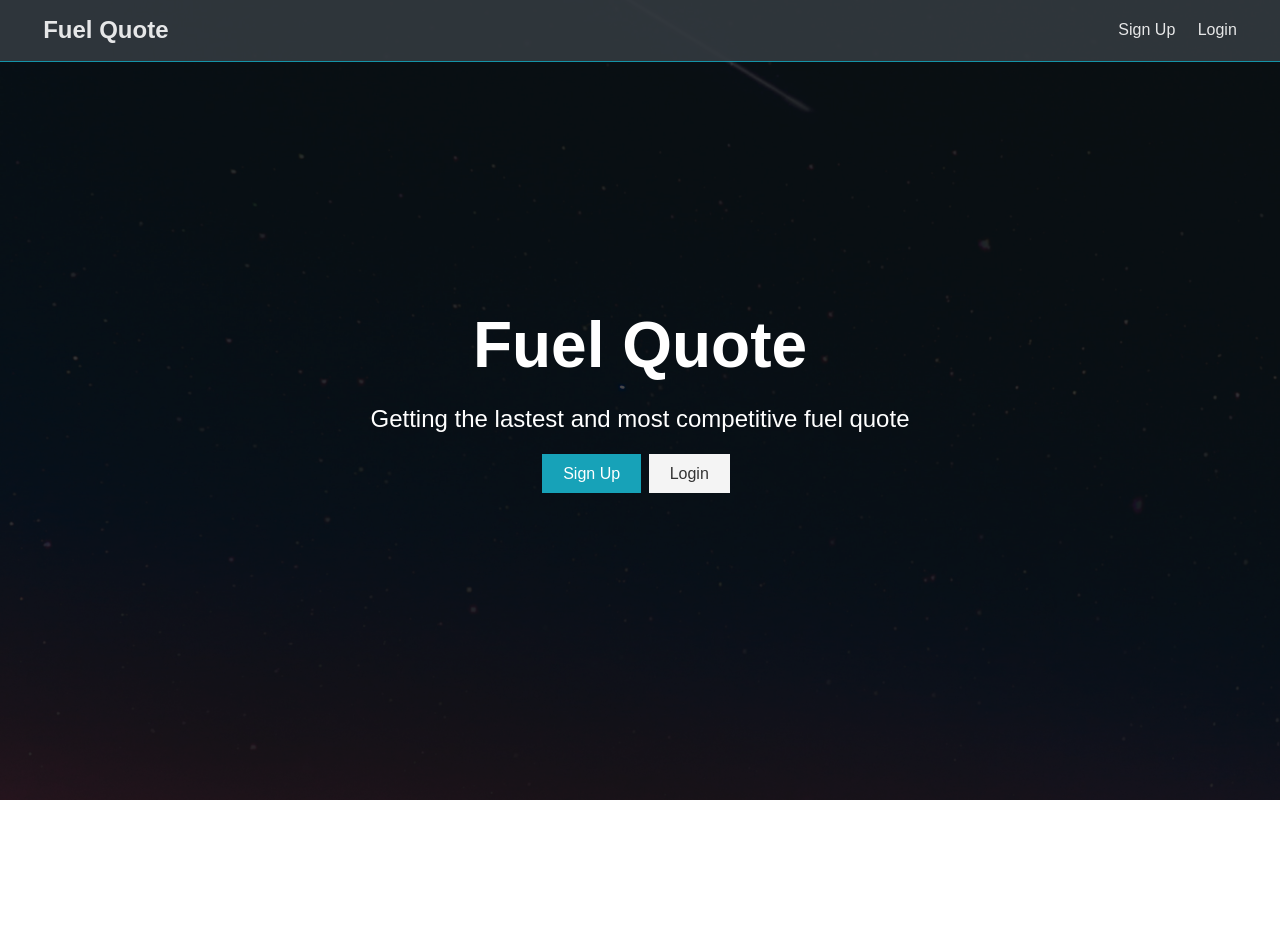
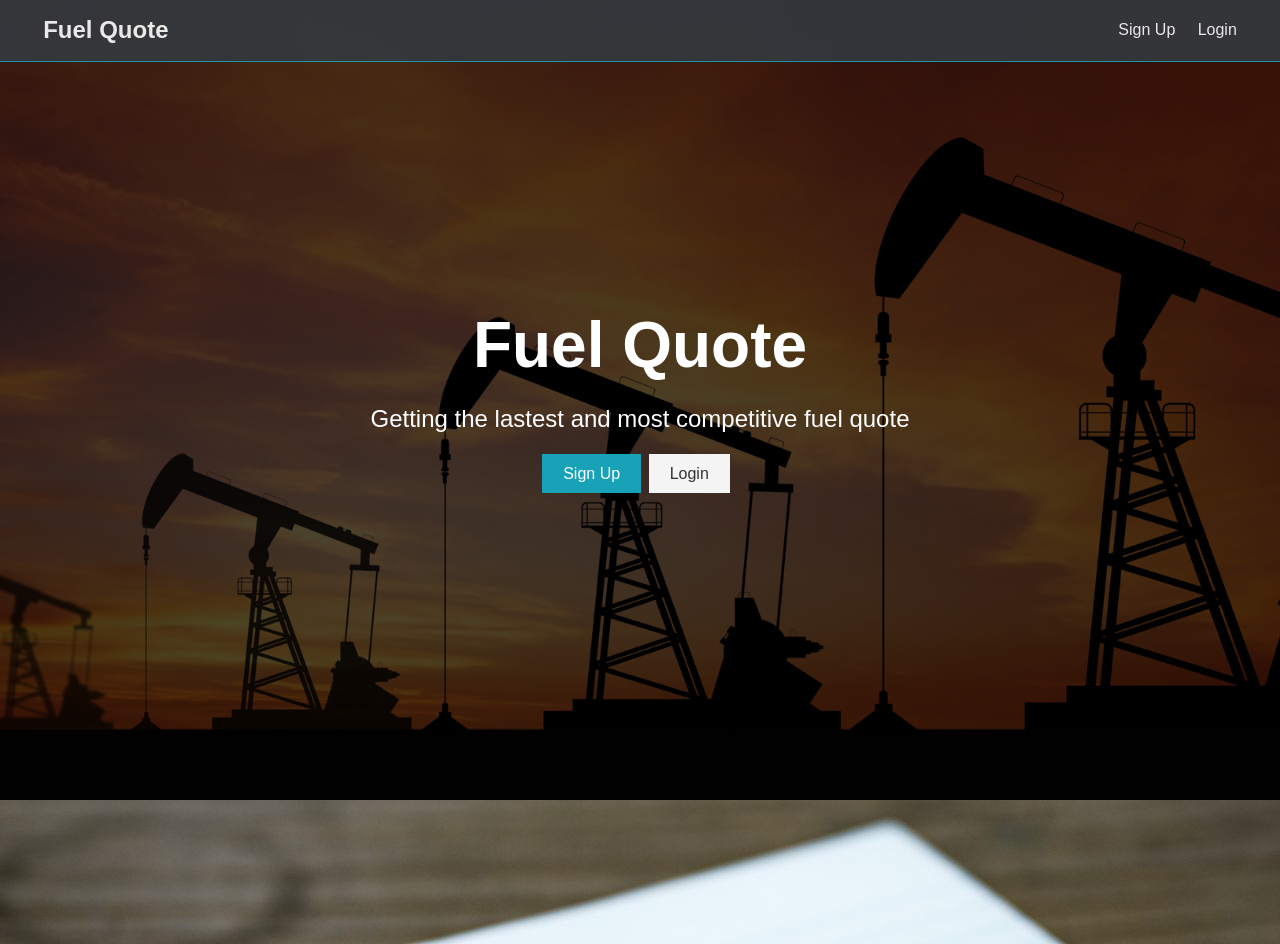
Before and after one commit to ShouchuangZhu/Software-design-project, a React (Create React App) app in the folder frontend/: page / in a window 1280 px wide. Built offline with nearby package versions, Linux system fonts and the light colour scheme; no server answers.

Commit message:
background
add background to main page

```diff
--- a/frontend/src/App.css
+++ b/frontend/src/App.css
@@ -333,7 +333,7 @@
   /* Landing Page */
   .landing {
     position: relative;
-    background: url('../src/img/showcase.jpg') no-repeat center center/cover;
+    background: url('../src/img/quote.jpg') no-repeat center center/cover;
     height: 100vh;
   }
 
--- a/frontend/src/components/dashboard/DashboardAction.js
+++ b/frontend/src/components/dashboard/DashboardAction.js
@@ -9,7 +9,7 @@ const DashboardAction = () => {
         <Link to='/quote' className="btn btn-light"
           ><i className="fab fa-black-tie text-primary"></i> Request a Quote</Link>
         <Link to='/history' className="btn btn-light"
-          ><i className="fab fa-black-tie text-primary"></i> Quote History</Link>
+          ><i className="fas fa-file-alt text-primary"></i> Quote History</Link>
 
       </div>
     )
--- a/frontend/src/components/profile-form/EditProfile.js
+++ b/frontend/src/components/profile-form/EditProfile.js
@@ -3,6 +3,7 @@ import { Link, withRouter } from 'react-router-dom'
 import PropTypes from 'prop-types'
 import { connect } from 'react-redux'
 import { createProfile, getCurrentProfile } from '../../action/profile'
+import './profile.css'
 
 const EditProfile = ({ profile: {profile, loading}, createProfile, getCurrentProfile, history }) => {
     const [formData, setFormData] = useState({
--- /dev/null
+++ b/frontend/src/components/profile-form/profile.css
@@ -0,0 +1,3 @@
+body {
+  background-image: url("../../img/notepad.jpeg");
+}
--- a/frontend/src/components/quote/History.js
+++ b/frontend/src/components/quote/History.js
@@ -1,4 +1,5 @@
 import React, { useEffect, useState, Fragment } from "react";
+import { Link} from 'react-router-dom'
 import axios from "axios";
 
 export default function History() {
@@ -12,6 +13,10 @@ export default function History() {
 
   return (
     <Fragment>
+    <h1 className="large text-primary">Quote History</h1>
+    <p className="lead">
+      <i className="fas fa-file-alt"></i> Your Quote History!
+    </p>
     <ul>
         { data.map(item=>(
             <li key = {item.date}>
@@ -27,6 +32,7 @@ export default function History() {
             </li>
         )) };
     </ul>
+    <Link className="btn btn-light my-1" to='/dashboard'>Go Back</Link>
 </Fragment>
   );
 }
```
Also changed, not shown: frontend/src/img/notepad.jpeg (added), frontend/src/img/quote.jpg (added).
